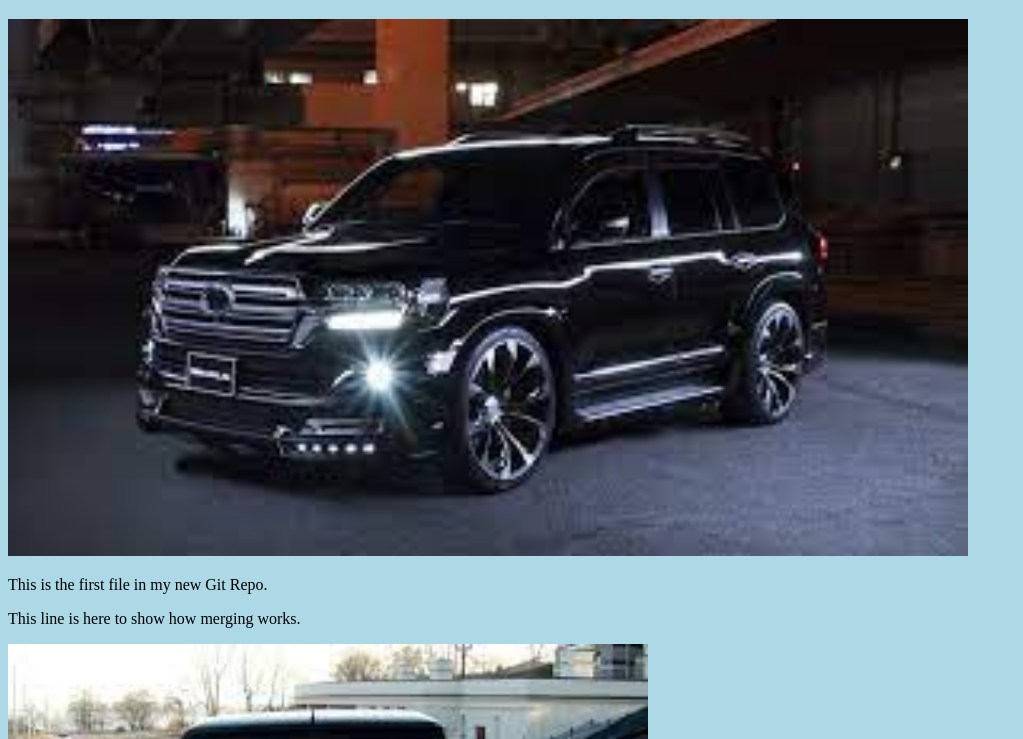
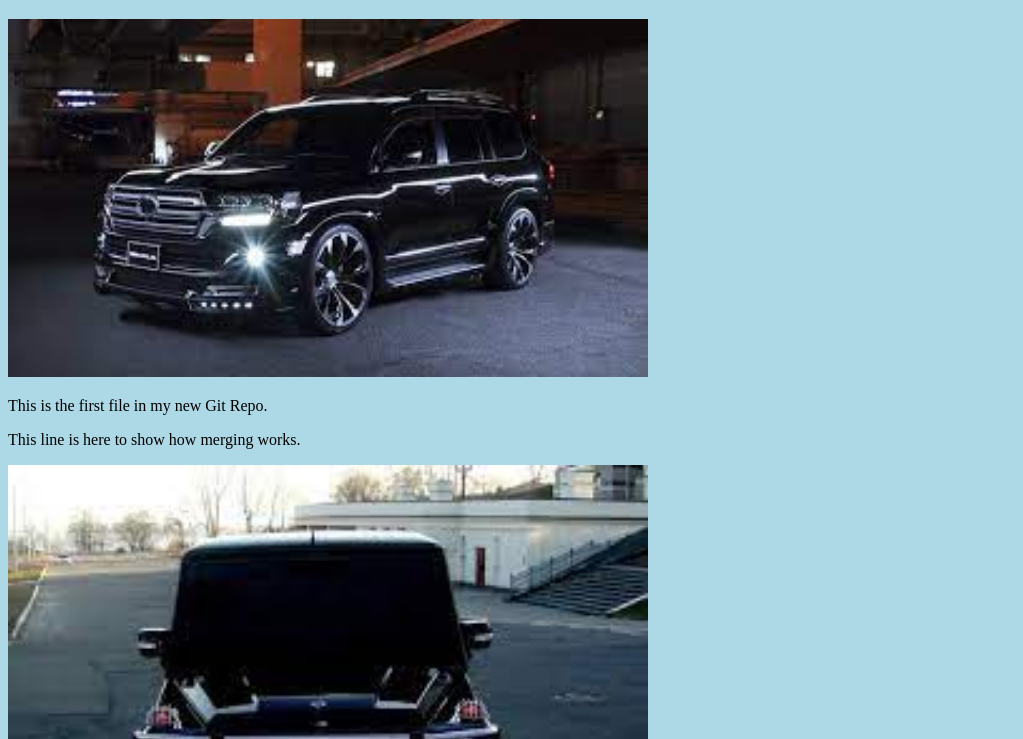
Before and after one commit to temka4elovek/hello-world, a plain HTML site: page index.html in a window 1280 px wide. Shown: the part 61-800 px from the top of the page, without its empty margins (0-1023 px from the left). Drawn offline with Linux system fonts and the light colour scheme.

Commit message:
Updated index.html. Resized image

```diff
--- a/index.html
+++ b/index.html
@@ -1,13 +1,13 @@
 <!DOCTYPE html>
 <html>
 <head>
-<title>Hello World!!!</title>
+<title>Hello World!</title>
 <link rel="stylesheet" href="bluestyle.css">
 </head>
 <body>
 
 <h1>Hello world!</h1>
-<div><img src="img_hello_world.jpg" alt="Hello World from Space" style="width:100%;max-width:960px"></div>
+<div><img src="img_hello_world.jpg" alt="Hello World from Space" style="width:100%;max-width:640px"></div>
 <p>This is the first file in my new Git Repo.</p>
 <p>This line is here to show how merging works.</p>
 <div><img src="img_hello_git.jpg" alt="Hello Git" style="width:100%;max-width:640px"></div>
```
